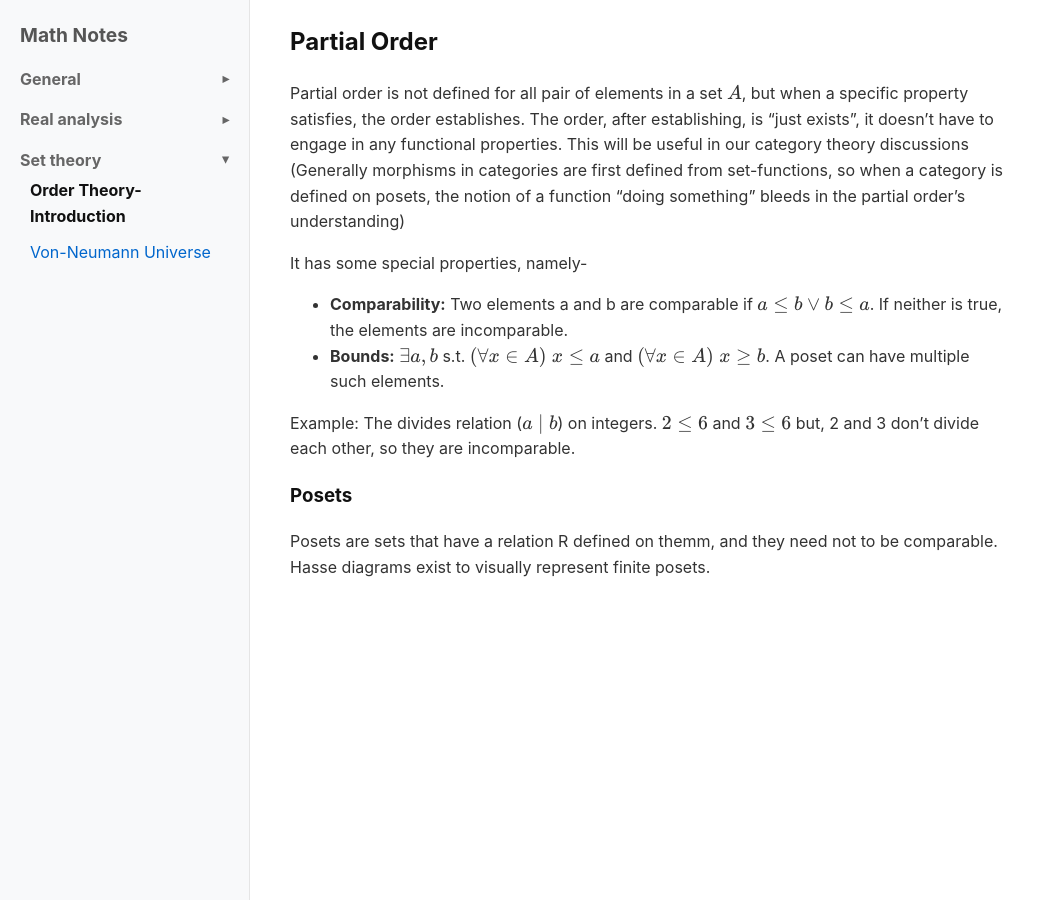
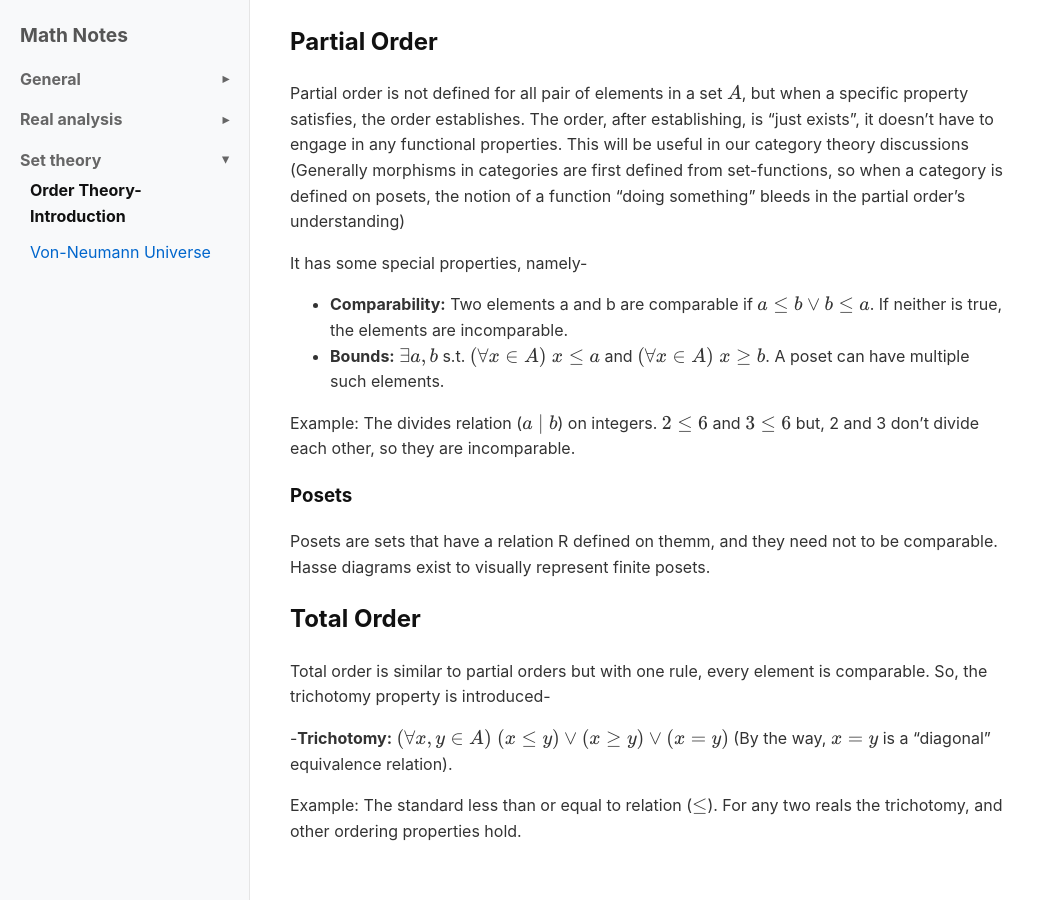
Before and after one commit to Nasif-Abdullah/Math, a Jekyll site: the page built from Set Theory/Relations.md, in a window 1280 px wide and 900 px high, scrolled down 718 px. Shown: the whole window, without its empty margins (0-1045 px from the left). Built offline with Jekyll 4.4.1, drawn with Linux system fonts in a browser that asks for light colours; before the commit the page ends 1355 px from its top, so only the background shows below that.

Commit message:
Update Relations.md

```diff
--- a/Set Theory/Relations.md
+++ b/Set Theory/Relations.md
@@ -35,3 +35,11 @@ Example: The divides relation ($$a \mid b$$) on integers. $$2 \le 6$$ and $$3 \l
 
 ### Posets
 Posets are sets that have a relation R defined on themm, and they need not to be comparable. Hasse diagrams exist to visually represent finite posets.
+
+## Total Order
+
+Total order is similar to partial orders but with one rule, every element is comparable. So, the trichotomy property is introduced-
+
+-<b>Trichotomy:</b> $$(\forall x,y \in A) \; (x \le y) \lor (x \ge y) \lor (x = y)$$ (By the way, $$x = y$$ is a "diagonal" equivalence relation).
+
+Example: The standard less than or equal to relation ($$\le$$). For any two reals the trichotomy, and other ordering properties hold.
```
